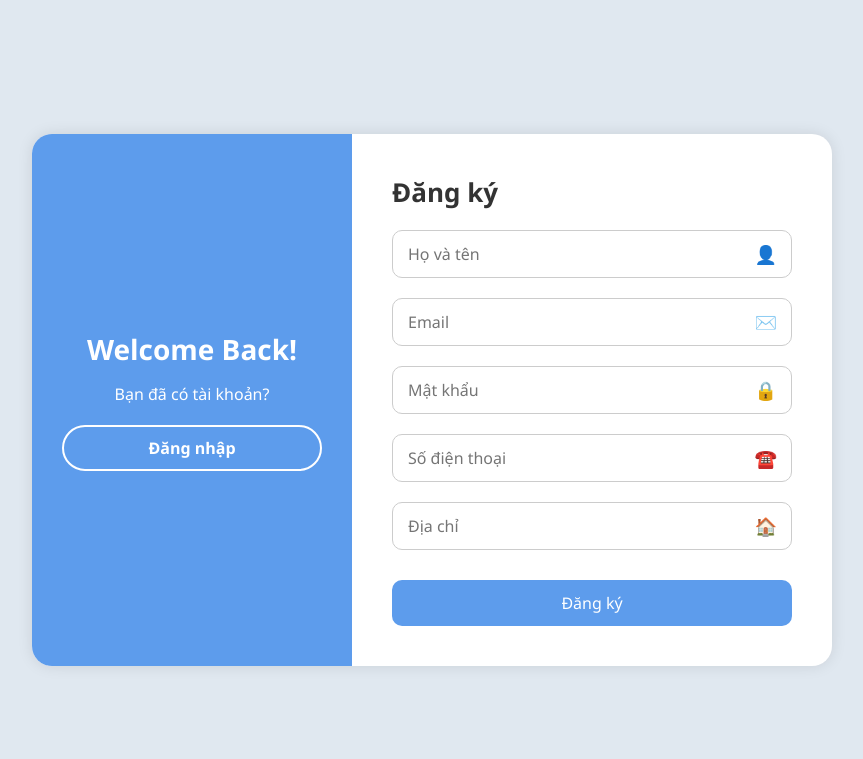
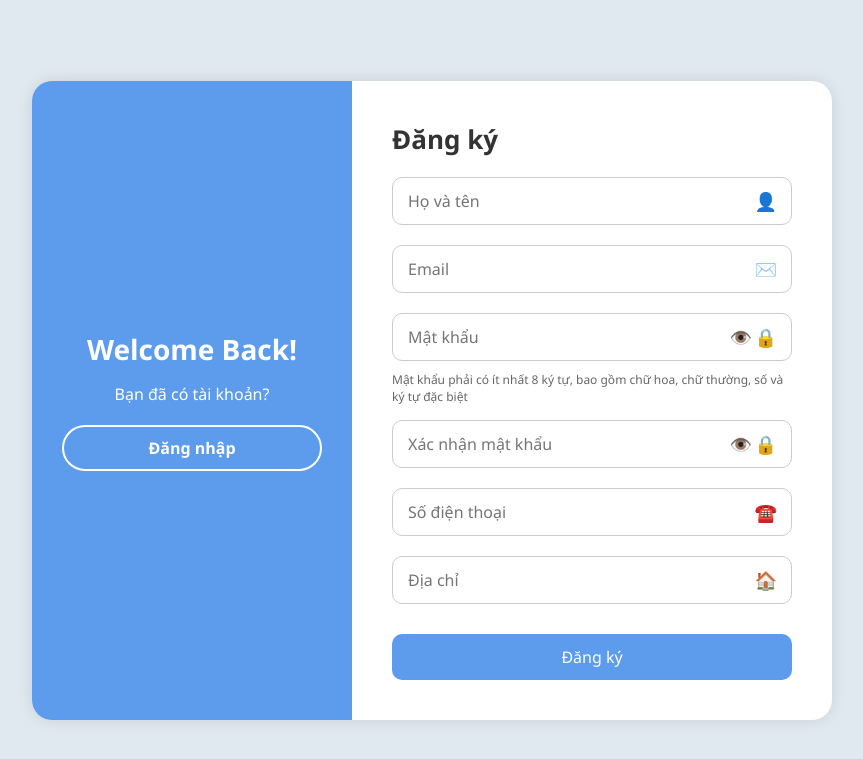
Before and after one commit to mhphg21/WEBSHOP, a PHP site: page /Views/clients/users/register.php in a window 1280 px wide. Shown: the top 759 px of the page, without its empty margins (208-1071 px from the left). Run offline with PHP 8.4, Linux system fonts and the light colour scheme.

Commit message:
Thêm các ràng buộc khi đăng ký

```diff
--- a/Views/clients/users/register.php
+++ b/Views/clients/users/register.php
@@ -35,9 +35,19 @@
                     <span class="icon">✉️</span>
                 </div>
 
-                <div class="input-box">
-                    <input type="password" name="password" placeholder="Mật khẩu">
+                <div class="input-box" style="position: relative;">
+                    <input type="password" name="password" id="password" placeholder="Mật khẩu" required>
                     <span class="icon">🔒</span>
+                    <span class="toggle-password" onclick="togglePassword('password')" style="position: absolute; right: 40px; top: 50%; transform: translateY(-50%); cursor: pointer; font-size: 18px;">👁️</span>
+                </div>
+                <small style="display: block; margin: -10px 0 15px 0; color: #666; font-size: 12px;">
+                    Mật khẩu phải có ít nhất 8 ký tự, bao gồm chữ hoa, chữ thường, số và ký tự đặc biệt
+                </small>
+
+                <div class="input-box" style="position: relative;">
+                    <input type="password" name="confirm_password" id="confirm_password" placeholder="Xác nhận mật khẩu" required>
+                    <span class="icon">🔒</span>
+                    <span class="toggle-password" onclick="togglePassword('confirm_password')" style="position: absolute; right: 40px; top: 50%; transform: translateY(-50%); cursor: pointer; font-size: 18px;">👁️</span>
                 </div>
 
                 <div class="input-box">
@@ -55,6 +65,42 @@
 
         </div>
     </div>
+
+    <script>
+        function togglePassword(fieldId) {
+            const field = document.getElementById(fieldId);
+            const icon = field.nextElementSibling.nextElementSibling;
+
+            if (field.type === 'password') {
+                field.type = 'text';
+                icon.textContent = '🙈';
+            } else {
+                field.type = 'password';
+                icon.textContent = '👁️';
+            }
+        }
+
+        // Validate form trước khi submit
+        document.querySelector('form').addEventListener('submit', function(e) {
+            const password = document.getElementById('password').value;
+            const confirmPassword = document.getElementById('confirm_password').value;
+
+            // Kiểm tra mật khẩu khớp
+            if (password !== confirmPassword) {
+                e.preventDefault();
+                alert('Mật khẩu và xác nhận mật khẩu không khớp!');
+                return false;
+            }
+
+            // Kiểm tra độ mạnh mật khẩu
+            const passwordRegex = /^(?=.*[a-z])(?=.*[A-Z])(?=.*\d)(?=.*[@$!%*?&])[A-Za-z\d@$!%*?&]{8,}$/;
+            if (!passwordRegex.test(password)) {
+                e.preventDefault();
+                alert('Mật khẩu phải có ít nhất 8 ký tự, bao gồm:\n- Chữ hoa (A-Z)\n- Chữ thường (a-z)\n- Số (0-9)\n- Ký tự đặc biệt (@$!%*?&)');
+                return false;
+            }
+        });
+    </script>
 </body>
 
 </html>
```
Also changed, not shown: Controller/clients/UserController.php (+34 -6 lines).
